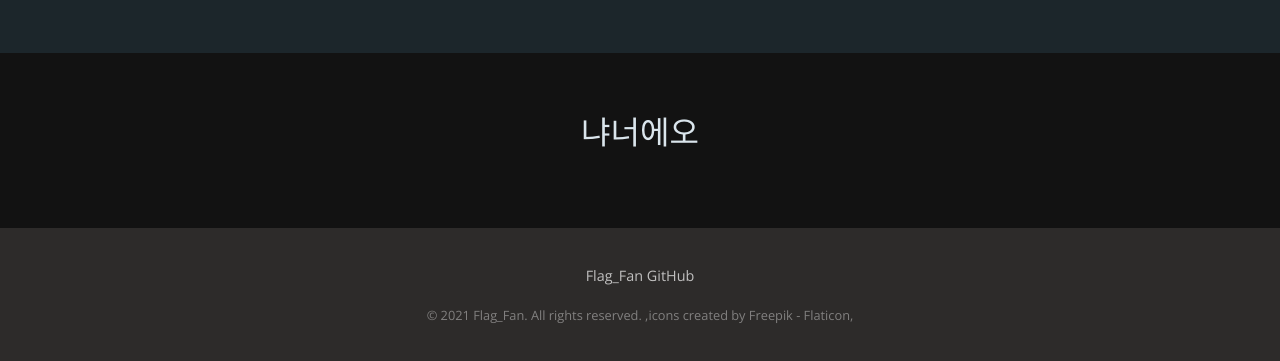
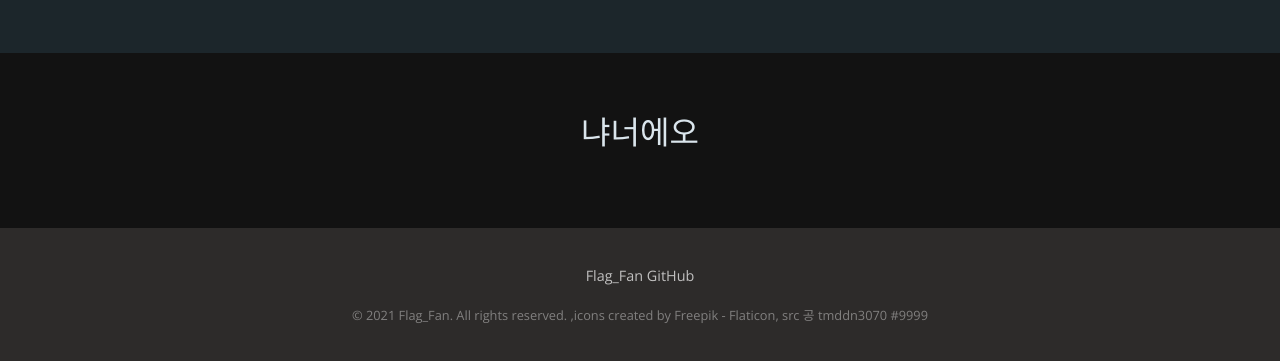
Before and after one commit to FlagFan34272/Flagfansite, a plain HTML site: page index.html in a window 1280 px wide. Shown: the part 1105-1466 px from the top of the page. Drawn offline with nearby package versions, Linux system fonts and the light colour scheme.

Commit message:
Update index.html

```diff
--- a/index.html
+++ b/index.html
@@ -81,7 +81,7 @@
     <ul>
       <li><a href="https://github.com/FlagFan34272/">Flag_Fan GitHub</a></li>
     </ul>
-    <p>&copy; 2021 Flag_Fan. All rights reserved. ,icons created by Freepik - Flaticon, </p>
+    <p>&copy; 2021 Flag_Fan. All rights reserved. ,icons created by Freepik - Flaticon, src 공 tmddn3070 #9999 </p>
   </div>
 </footer>
 <!-- partial -->
```
